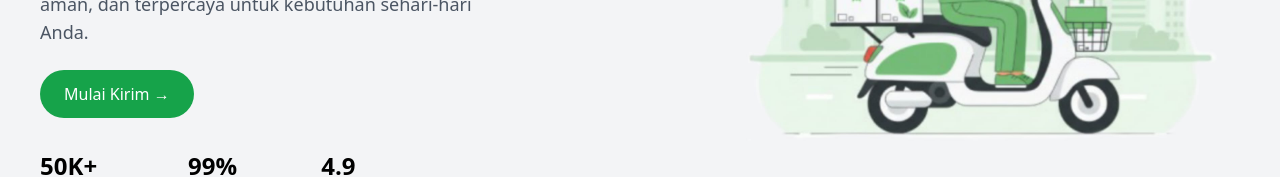
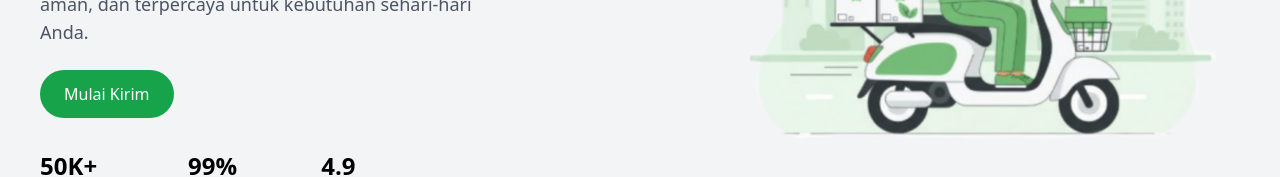
Before and after one commit to 241712885/project_siweb, a Next.js app: page / in a window 1280 px wide. Shown: the part 370-547 px from the top of the page. Built offline with nearby package versions, Linux system fonts and the light colour scheme.

Commit message:
updateee

```diff
--- a/app/page.tsx
+++ b/app/page.tsx
@@ -36,7 +36,7 @@ export default function Page() {
 
           <div className="flex gap-4 mt-6">
             <button className="bg-green-600 text-white px-6 py-3 rounded-full hover:bg-green-700">
-              Mulai Kirim →
+              Mulai Kirim
             </button>
           </div>
 
```
